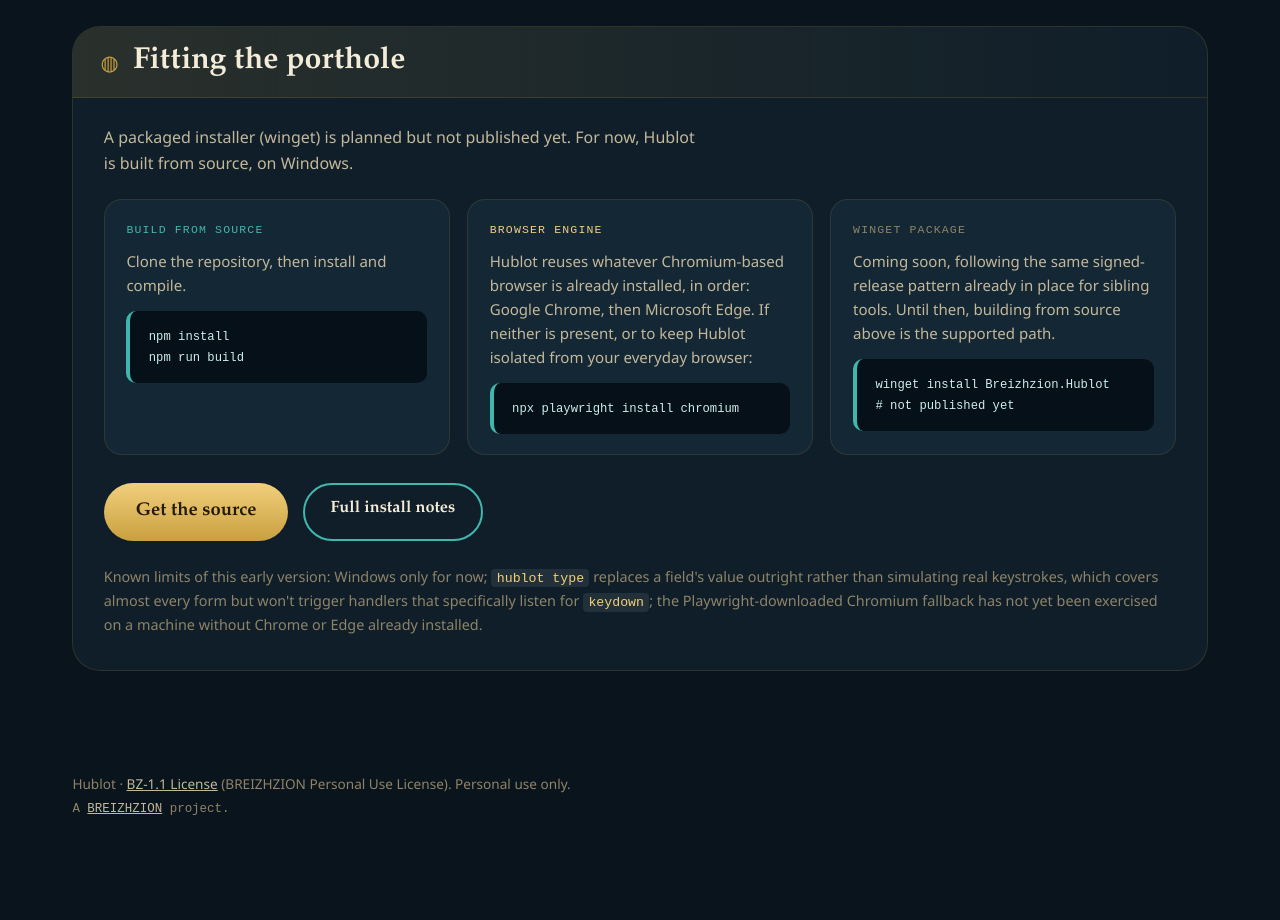
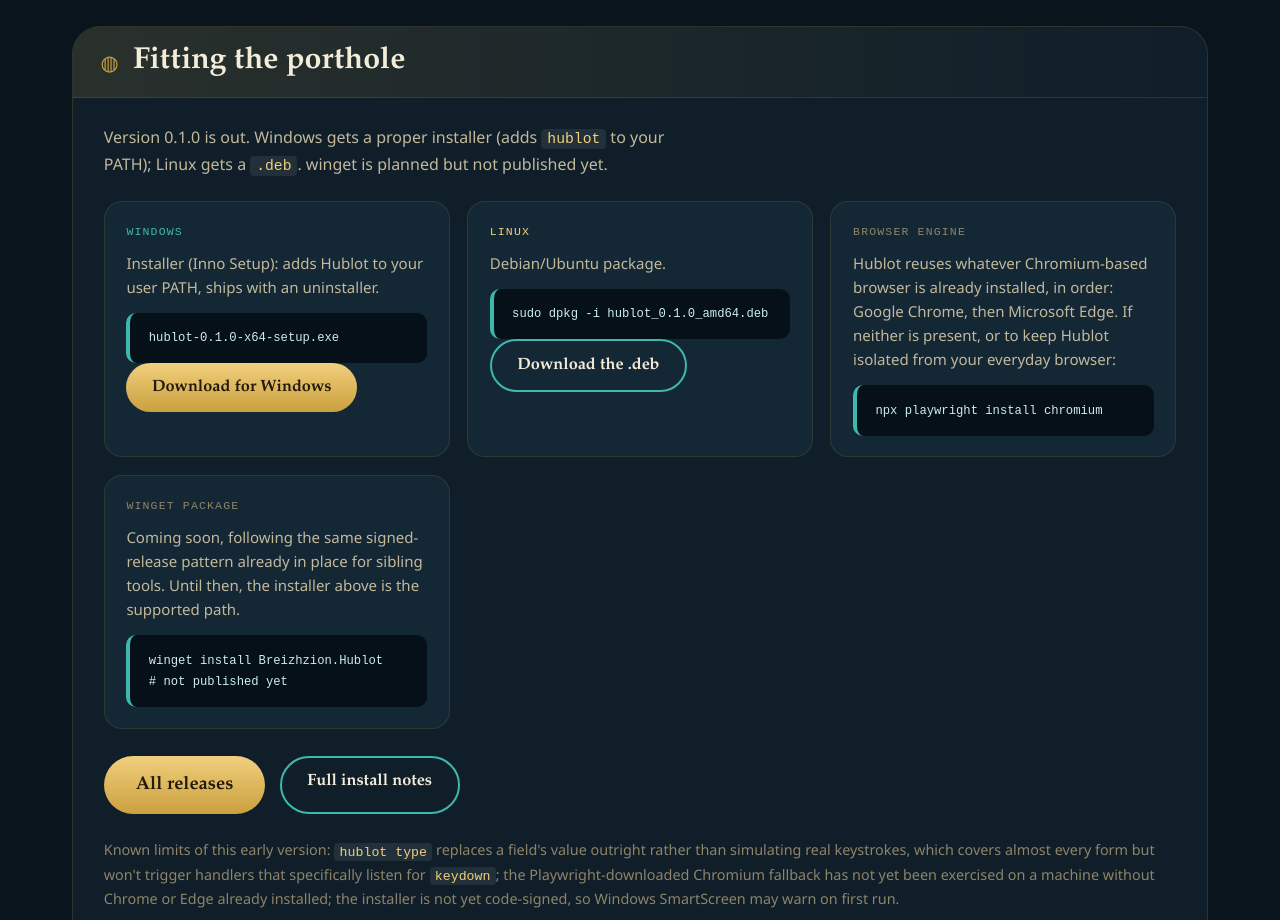
Before and after one commit to bzhzion/hublot, a website: page site/index.html in a window 1280 px wide. Shown: the part 4788-5708 px from the top of the page. Before the commit the page ends 5651 px from the top, so only its background shows below. Drawn offline with Linux system fonts and the light colour scheme; a web font is replaced by a local one.

Commit message:
Met a jour la section installation avec les vrais liens de release v0.1.0
Boutons de telechargement direct pour l'installateur Windows et le .deb
Linux au lieu du "coming soon" generique, plus un lien vers toutes les
releases GitHub. Winget reste "coming soon" (pas encore soumis).

```diff
--- a/site/index.html
+++ b/site/index.html
@@ -408,20 +408,31 @@
     </div>
     <div class="panel-body">
       <p class="lede-small">
-        A packaged installer (winget) is planned but not published yet. For now, Hublot is
-        built from source, on Windows.
+        Version 0.1.0 is out. Windows gets a proper installer (adds <code>hublot</code> to your
+        PATH); Linux gets a <code>.deb</code>. winget is planned but not published yet.
       </p>
 
       <div class="platform-grid">
         <article class="platform-card">
-          <span class="platform-code accent-teal">BUILD FROM SOURCE</span>
-          <p>Clone the repository, then install and compile.</p>
-          <pre><code>npm install
-npm run build</code></pre>
+          <span class="platform-code accent-teal">WINDOWS</span>
+          <p>Installer (Inno Setup): adds Hublot to your user PATH, ships with an uninstaller.</p>
+          <pre><code>hublot-0.1.0-x64-setup.exe</code></pre>
+          <a class="btn btn--primary" href="https://github.com/bzhzion/hublot/releases/download/v0.1.0/hublot-0.1.0-x64-setup.exe">
+            Download for Windows
+          </a>
         </article>
 
         <article class="platform-card">
-          <span class="platform-code accent-brass">BROWSER ENGINE</span>
+          <span class="platform-code accent-brass">LINUX</span>
+          <p>Debian/Ubuntu package.</p>
+          <pre><code>sudo dpkg -i hublot_0.1.0_amd64.deb</code></pre>
+          <a class="btn btn--ghost" href="https://github.com/bzhzion/hublot/releases/download/v0.1.0/hublot_0.1.0_amd64.deb">
+            Download the .deb
+          </a>
+        </article>
+
+        <article class="platform-card">
+          <span class="platform-code accent-faint">BROWSER ENGINE</span>
           <p>
             Hublot reuses whatever Chromium-based browser is already installed, in order:
             Google Chrome, then Microsoft Edge. If neither is present, or to keep Hublot
@@ -434,7 +445,7 @@
           <span class="platform-code accent-faint">WINGET PACKAGE</span>
           <p>
             Coming soon, following the same signed-release pattern already in place for
-            sibling tools. Until then, building from source above is the supported path.
+            sibling tools. Until then, the installer above is the supported path.
           </p>
           <pre><code>winget install Breizhzion.Hublot
 # not published yet</code></pre>
@@ -442,8 +453,8 @@
       </div>
 
       <div class="cta-row">
-        <a class="btn btn--primary btn--large" href="https://github.com/bzhzion/hublot" target="_blank" rel="noopener">
-          Get the source
+        <a class="btn btn--primary btn--large" href="https://github.com/bzhzion/hublot/releases/latest" target="_blank" rel="noopener">
+          All releases
         </a>
         <a class="btn btn--ghost" href="https://github.com/bzhzion/hublot#installation" target="_blank" rel="noopener">
           Full install notes
@@ -451,11 +462,12 @@
       </div>
 
       <p class="tutorial-footnote">
-        Known limits of this early version: Windows only for now; <code>hublot type</code>
-        replaces a field's value outright rather than simulating real keystrokes, which
-        covers almost every form but won't trigger handlers that specifically listen for
-        <code>keydown</code>; the Playwright-downloaded Chromium fallback has not yet been
-        exercised on a machine without Chrome or Edge already installed.
+        Known limits of this early version: <code>hublot type</code> replaces a field's value
+        outright rather than simulating real keystrokes, which covers almost every form but
+        won't trigger handlers that specifically listen for <code>keydown</code>; the
+        Playwright-downloaded Chromium fallback has not yet been exercised on a machine without
+        Chrome or Edge already installed; the installer is not yet code-signed, so Windows
+        SmartScreen may warn on first run.
       </p>
     </div>
   </section>
```
